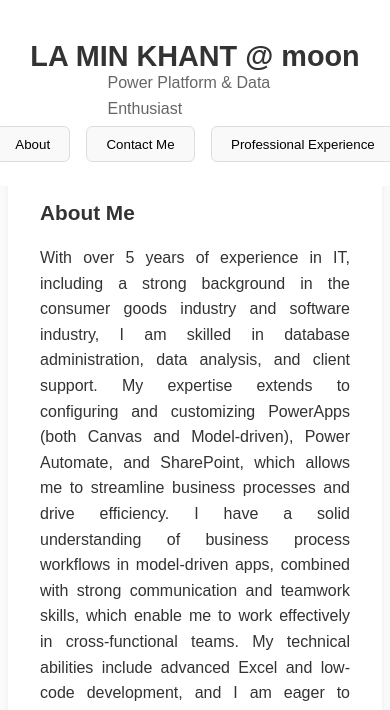
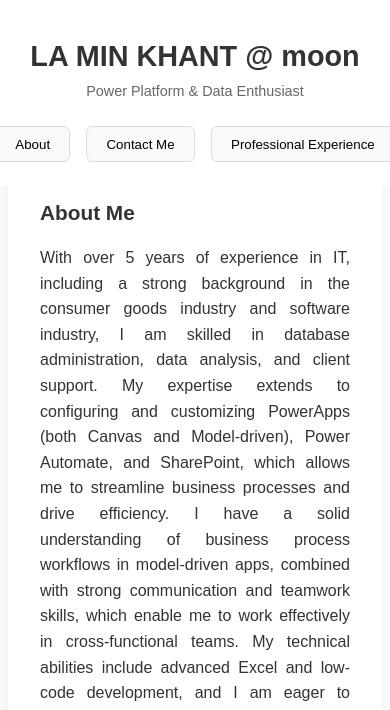
Before and after one commit to LaMinKhant/portfolio, a plain HTML site: page index.html in a window 390 px wide. Shown: the part 126-836 px from the top of the page. Drawn offline with Linux system fonts and the light colour scheme.

Commit message:
responsive subtitle

```diff
--- a/style.css
+++ b/style.css
@@ -69,9 +69,10 @@
   font-size: 1.8rem;
   margin-bottom: 0.3rem;
 }
+
 .subtitle {
   position: fixed;
-  top: calc(140px + 2.5rem); /* 140px header + 2.5rem margin */
+  top: calc(140px + 3rem); /* Default for PC */
   left: 50%;
   transform: translateX(-50%);
   z-index: 100;
@@ -79,6 +80,17 @@
   color: #666;
   background: #fff;
   padding: 0 10px;
+  width: 35%; /* Make it responsive */
+  text-align: center; /* Center the text */
+}
+
+/* Media query for smaller screens (e.g., mobile phones)  */
+@media (max-width: 768px) {
+  .subtitle {
+    top: 12rem; /* Adjust position for mobile */
+    font-size: 0.9rem; /* Smaller font size for mobile */
+    width: 95%; /* Adjust width for mobile */
+  }
 }
 
 
```
